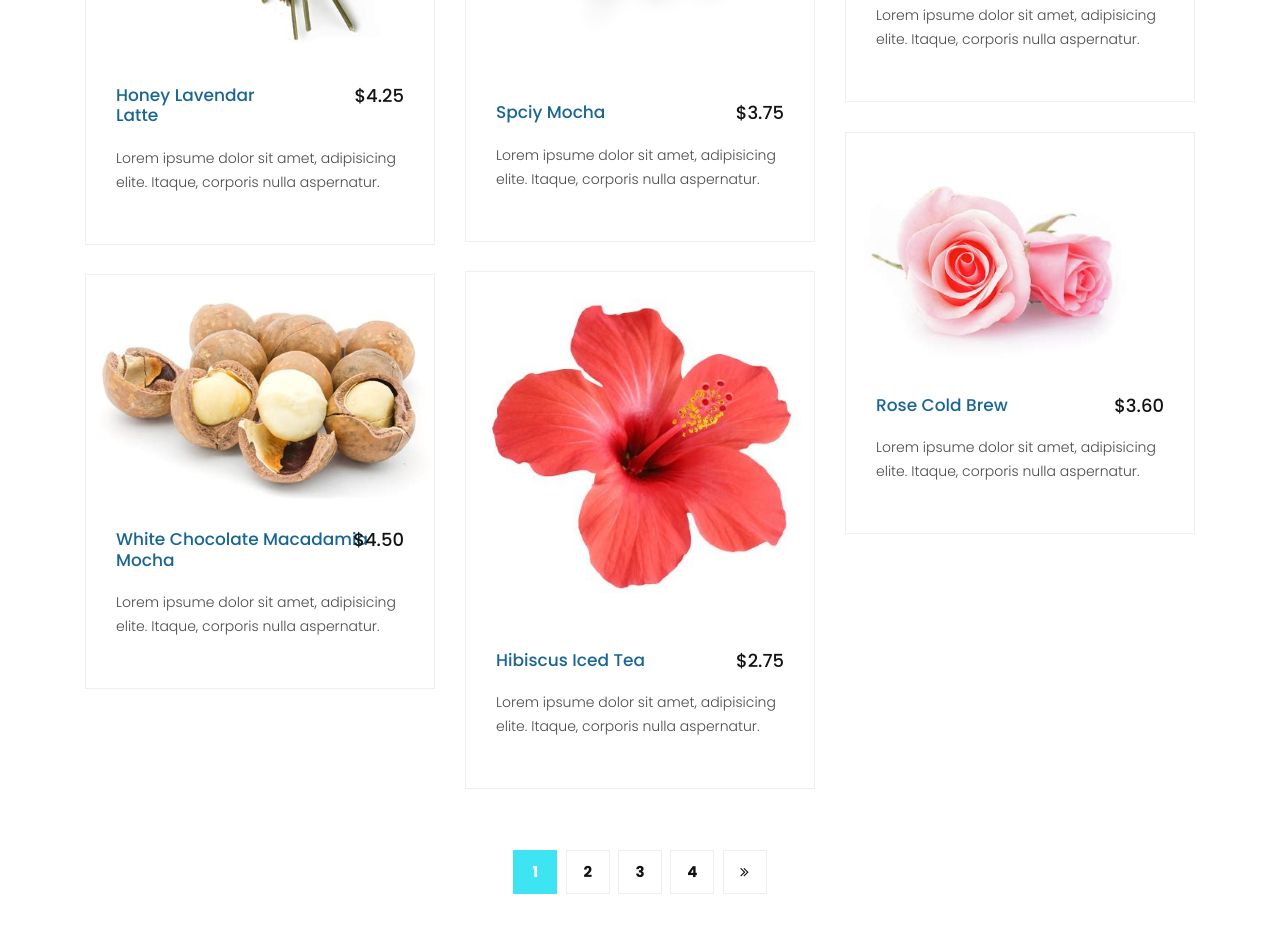
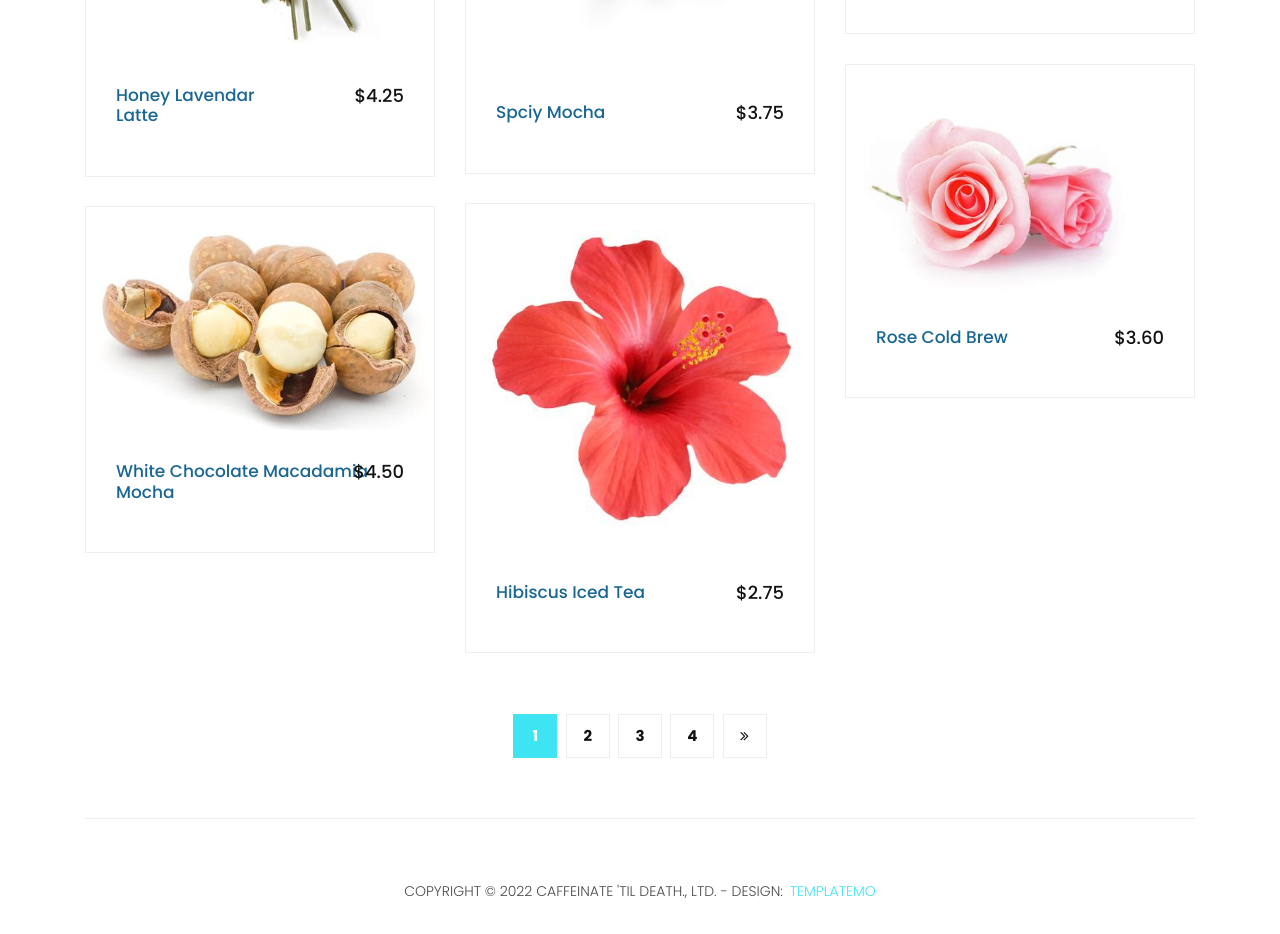
Before and after one commit to ccblond-1941258/ccblond-1941258.github.io, a plain HTML site: page products.html in a window 1280 px wide. Shown: the part 802-1736 px from the top of the page. Drawn offline with Linux system fonts and the light colour scheme; files whose address does not match are found by name.

Commit message:
Update products.html

```diff
--- a/products.html
+++ b/products.html
@@ -100,7 +100,7 @@ https://templatemo.com/tm-546-sixteen-clothing
                         <div class="down-content">
                           <a href="#"><h4>Honey Lavendar<br>Latte</h4></a>
                           <h6>$4.25</h6>
-                          <p>Lorem ipsume dolor sit amet, adipisicing elite. Itaque, corporis nulla aspernatur.</p>
+
 
                         </div>
                       </div>
@@ -111,7 +111,7 @@ https://templatemo.com/tm-546-sixteen-clothing
                         <div class="down-content">
                           <a href="#"><h4>Spciy Mocha</h4></a>
                           <h6>$3.75</h6>
-                          <p>Lorem ipsume dolor sit amet, adipisicing elite. Itaque, corporis nulla aspernatur.</p>
+
 
                         </div>
                       </div>
@@ -122,7 +122,7 @@ https://templatemo.com/tm-546-sixteen-clothing
                         <div class="down-content">
                           <a href="#"><h4>Maple Latte</h4></a>
                           <h6>$3.50</h6>
-                          <p>Lorem ipsume dolor sit amet, adipisicing elite. Itaque, corporis nulla aspernatur.</p>
+
 
                         </div>
                       </div>
@@ -133,7 +133,7 @@ https://templatemo.com/tm-546-sixteen-clothing
                         <div class="down-content">
                           <a href="#"><h4>Rose Cold Brew</h4></a>
                           <h6>$3.60</h6>
-                          <p>Lorem ipsume dolor sit amet, adipisicing elite. Itaque, corporis nulla aspernatur.</p>
+
 
                         </div>
                       </div>
@@ -144,7 +144,7 @@ https://templatemo.com/tm-546-sixteen-clothing
                         <div class="down-content">
                           <a href="#"><h4>Hibiscus Iced Tea</h4></a>
                           <h6>$2.75</h6>
-                          <p>Lorem ipsume dolor sit amet, adipisicing elite. Itaque, corporis nulla aspernatur.</p>
+
 
                         </div>
                       </div>
@@ -155,7 +155,7 @@ https://templatemo.com/tm-546-sixteen-clothing
                         <div class="down-content">
                           <a href="#"><h4>White Chocolate Macadamia Mocha</h4></a>
                           <h6>$4.50</h6>
-                          <p>Lorem ipsume dolor sit amet, adipisicing elite. Itaque, corporis nulla aspernatur.</p>
+
 
                         </div>
                       </div>
```
